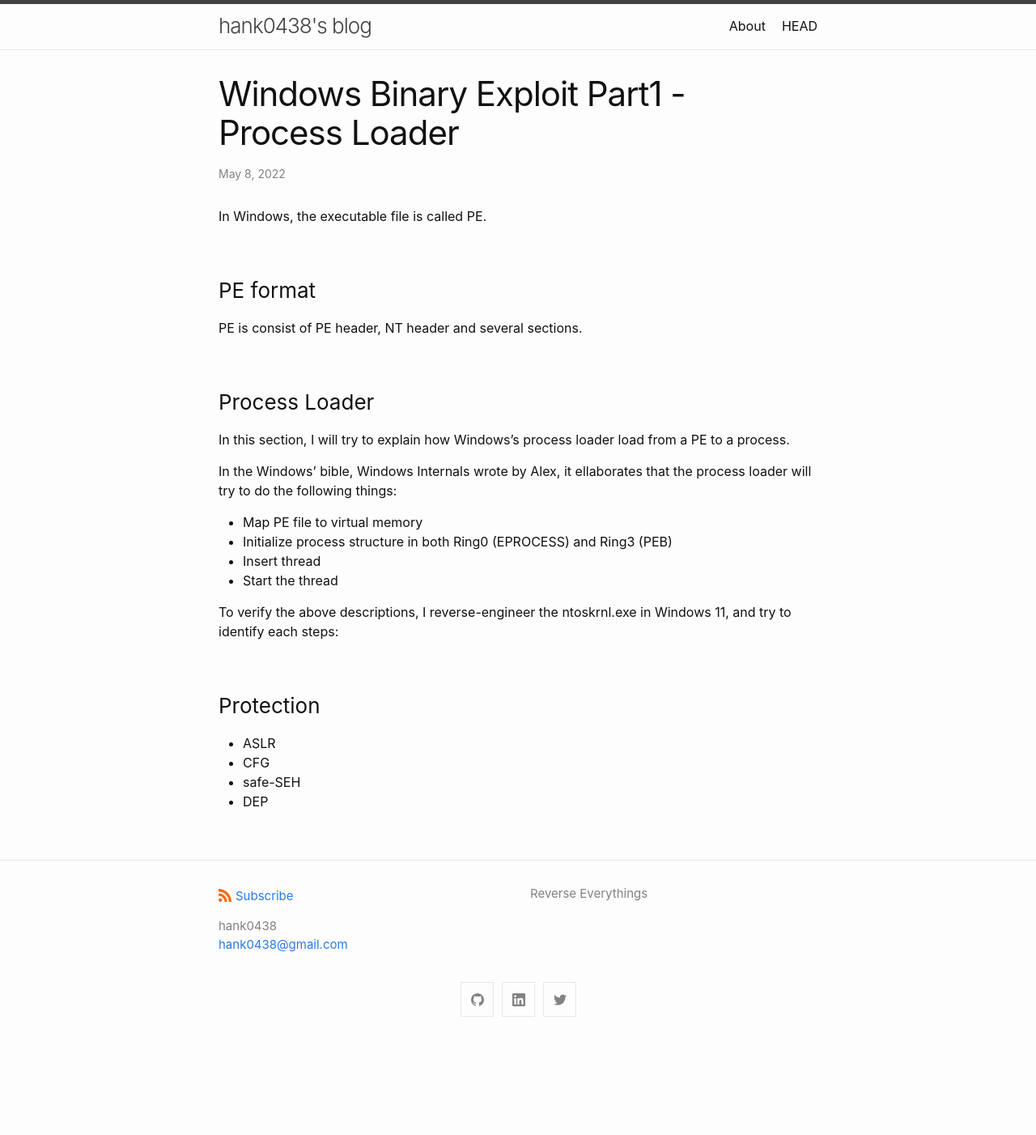
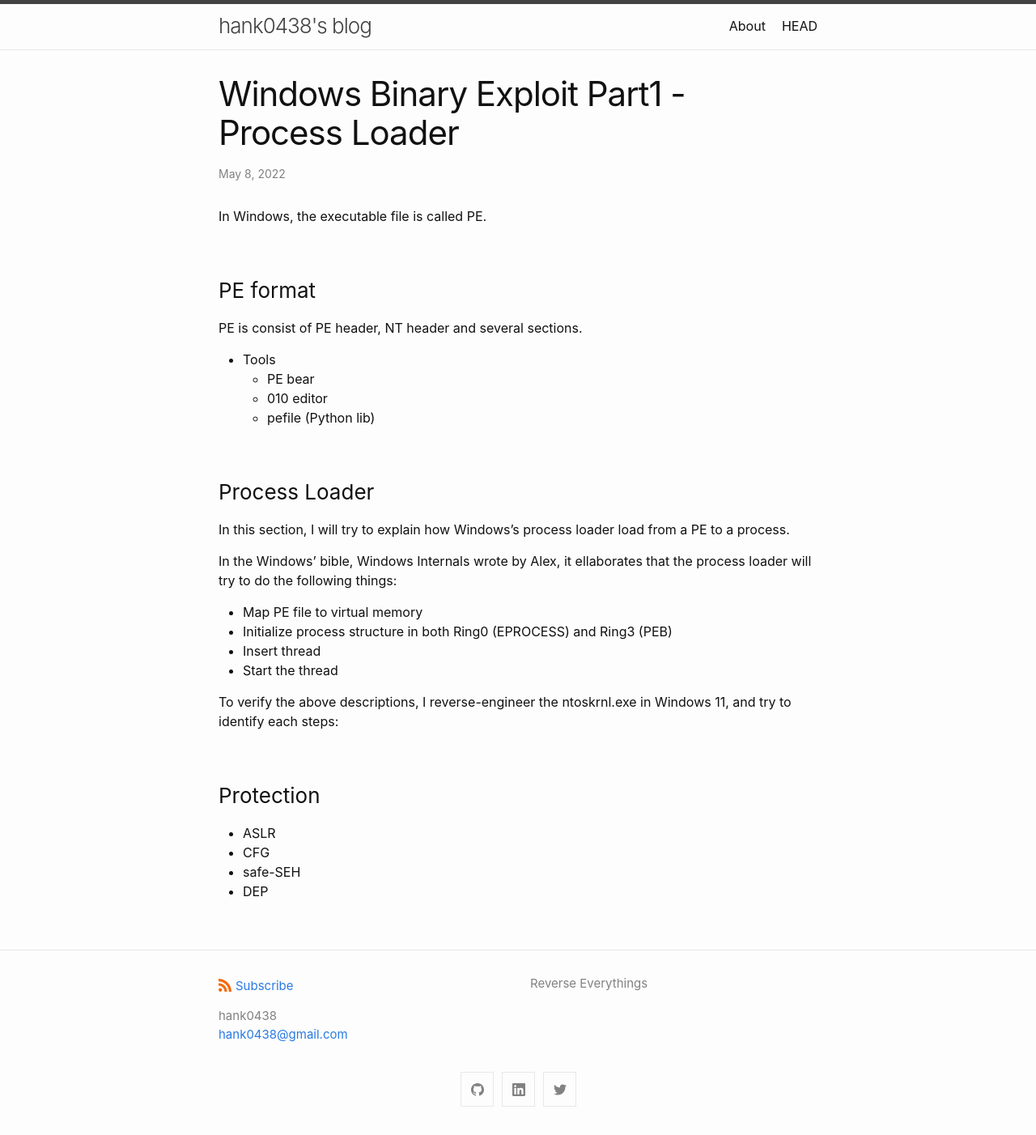
Before and after one commit to Hank0438/hank0438.github.io, a Jekyll site: the page built from _posts/2022-05-08-Windows-Binary-Exploit-Part-1-Process-Loader.md, in a window 1280 px wide. Shown: the whole page at 81% size. Built offline with Jekyll 4.4.1, drawn with Linux system fonts in a browser that asks for light colours; before the commit the page ends 1291 px from its top, so only the background shows below that.

Commit message:
Update 2022-05-08-Windows-Binary-Exploit-Part-1-Process-Loader.md

```diff
--- a/_posts/2022-05-08-Windows-Binary-Exploit-Part-1-Process-Loader.md
+++ b/_posts/2022-05-08-Windows-Binary-Exploit-Part-1-Process-Loader.md
@@ -10,6 +10,10 @@ In Windows, the executable file is called PE.
 ### PE format
 PE is consist of PE header, NT header and several sections.
 
+* Tools
+  * PE bear
+  * 010 editor
+  * pefile (Python lib)
 
 ### Process Loader
 In this section, I will try to explain how Windows's process loader load from a PE to a process.
```
